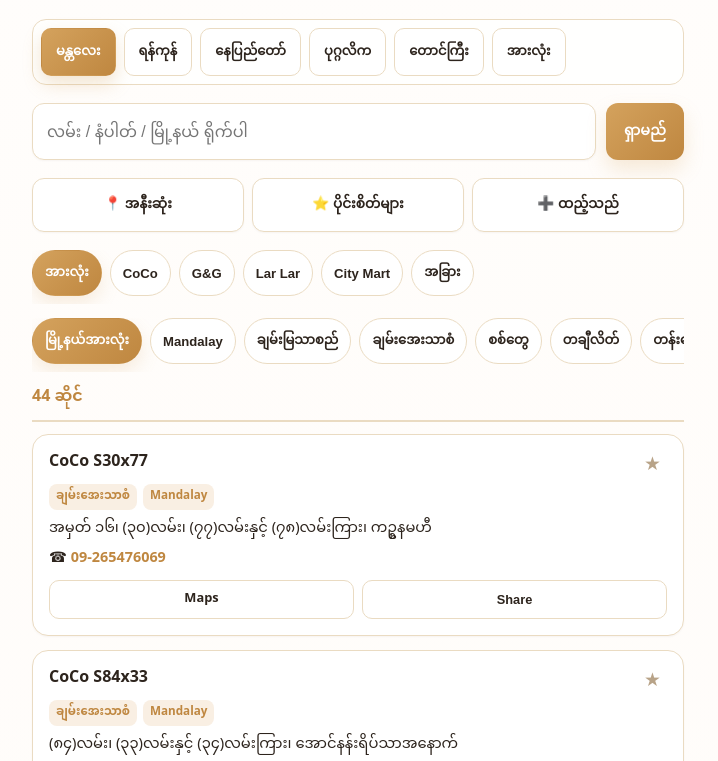
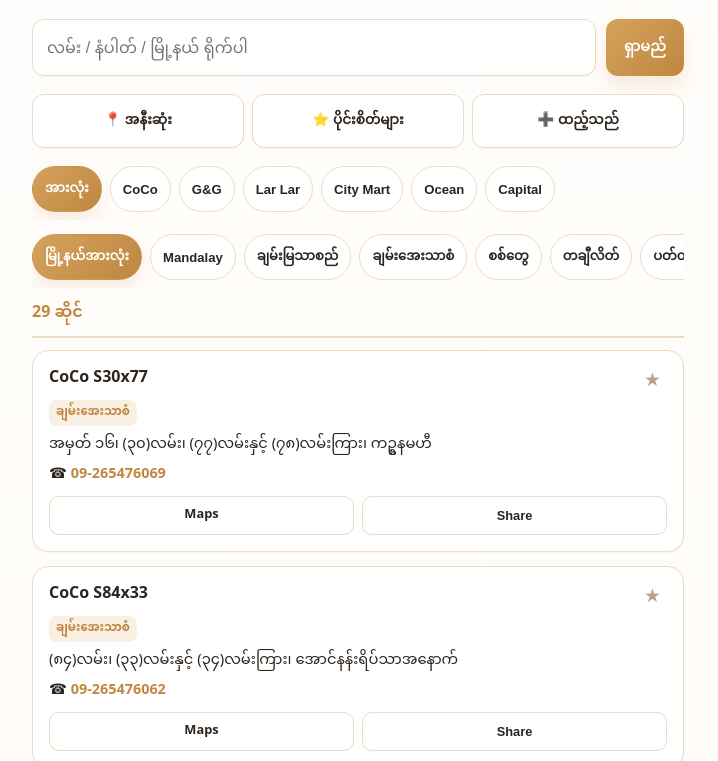
Before and after one commit to han090-cs/mandalay-minimart, a plain HTML site: page index.html in a window 1280 px wide. Shown: the part 99-860 px from the top of the page, without its empty margins (282-1000 px from the left). Drawn offline with Linux system fonts and the light colour scheme.

Commit message:
Focus app exclusively on Mandalay only - remove city selector and show only Mandalay shops with street-based search

```diff
--- a/index.html
+++ b/index.html
@@ -6,7 +6,7 @@
   <meta name="theme-color" content="#D4A574">
   <meta name="description" content="Myanmar convenience store and minimart finder">
   <meta name="apple-mobile-web-app-capable" content="yes">
-  <title>Myanmar Minimart Finder</title>
+  <title>Mandalay Minimart Finder</title>
   <style>
     :root {
       --bg: #fefbf7;
@@ -20,8 +20,6 @@
       --accent-soft: #f9efe3;
       --shadow-sm: 0 1px 2px rgba(45,36,29,.04);
       --shadow: 0 10px 24px rgba(45,36,29,.08);
-      --success: #2d7a5d;
-      --danger: #b5473a;
     }
 
     * { box-sizing: border-box; }
@@ -53,40 +51,6 @@
       font-size: 0.9rem;
       color: var(--text-muted);
       letter-spacing: 0.02em;
-    }
-
-    .city-selector {
-      display: flex;
-      gap: 8px;
-      margin-bottom: 18px;
-      padding: 8px;
-      border: 1px solid var(--border);
-      border-radius: 14px;
-      background: rgba(255,255,255,0.7);
-      backdrop-filter: blur(6px);
-      flex-wrap: wrap;
-    }
-    .city-btn {
-      padding: 9px 14px;
-      border: 1px solid var(--border);
-      border-radius: 10px;
-      background: var(--surface);
-      cursor: pointer;
-      font-size: 0.82rem;
-      font-weight: 700;
-      color: var(--text);
-      transition: all 0.2s ease;
-    }
-    .city-btn:hover {
-      border-color: var(--accent);
-      background: var(--accent-soft);
-      transform: translateY(-1px);
-    }
-    .city-btn.active {
-      background: linear-gradient(135deg, var(--accent) 0%, var(--accent-strong) 100%);
-      color: white;
-      border-color: transparent;
-      box-shadow: 0 8px 18px rgba(212,162,93,0.28);
     }
 
     .search-box {
@@ -434,18 +398,15 @@
       .search-box { flex-direction: column; }
       .actions { grid-template-columns: 1fr 1fr; }
       dialog { width: 95vw; padding: 16px; }
-      .city-selector { gap: 6px; }
     }
   </style>
 </head>
 <body>
   <div class="container">
     <header>
-      <div class="logo">🏪 Myanmar Minimart</div>
-      <div class="subtitle">CoCo · G&G · Lar Lar · City Mart ရှာဖွေရေး</div>
+      <div class="logo">🏪 Mandalay Minimart</div>
+      <div class="subtitle">လမ်းနာမည်နဲ့ ရှာဖွေပါ</div>
     </header>
-
-    <div class="city-selector" id="citySelector"></div>
 
     <div class="search-box">
       <input id="search" type="search" placeholder="လမ်း / နံပါတ် / မြို့နယ် ရိုက်ပါ" aria-label="Search">
@@ -481,6 +442,8 @@
           <option value="G&G">G&G</option>
           <option value="Lar Lar">Lar Lar</option>
           <option value="City Mart">City Mart</option>
+          <option value="Ocean">Ocean</option>
+          <option value="Capital">Capital</option>
           <option value="Other">အခြား</option>
         </select>
       </div>
@@ -489,11 +452,11 @@
         <input id="fName" type="text" placeholder="CoCo Branch 1" required>
       </div>
       <div class="form-group">
-        <label>လိပ်စာ</label>
+        <label>လိပ်စာ / လမ်းနာမည်</label>
         <input id="fAddr" type="text" placeholder="(84) လမ်း၊ (30x77)" required>
       </div>
       <div class="form-group">
-        <label>မြို့နယ် / ရှပ်</label>
+        <label>မြို့နယ်</label>
         <input id="fTown" type="text" placeholder="ချမ်းအေးသာစံ" required>
       </div>
       <div class="form-group">
@@ -517,16 +480,8 @@
       ['G&G', 'G&G'],
       ['Lar Lar', 'Lar Lar'],
       ['City Mart', 'City Mart'],
-      ['Other', 'အခြား']
-    ];
-
-    const CITIES = [
-      ['Mandalay', 'မန္တလေး'],
-      ['Yangon', 'ရန်ကုန်'],
-      ['Naypyidaw', 'နေပြည်တော်'],
-      ['Bagan', 'ပုဂ္ဂလိက'],
-      ['Taunggyi', 'တောင်ကြီး'],
-      ['All', 'အားလုံး']
+      ['Ocean', 'Ocean'],
+      ['Capital', 'Capital']
     ];
 
     const state = {
@@ -534,7 +489,6 @@
       mine: [],
       brand: 'all',
       town: 'all',
-      city: 'Mandalay',
       query: '',
       favOnly: false,
       pos: null,
@@ -544,30 +498,16 @@
     const $ = (sel) => document.querySelector(sel);
     const $$ = (sel) => [...document.querySelectorAll(sel)];
 
-    function normalizeText(value) {
-      return String(value || '')
-        .toLowerCase()
-        .replace(/[\u200B-\u200D\uFEFF]/g, '')
-        .replace(/[^\p{L}\p{N}\s]/gu, ' ')
-        .replace(/\s+/g, ' ')
-        .trim();
-    }
-
-    function resolveCity(shop) {
-      const text = [shop.city_mm, shop.state_mm, shop.township_mm, shop.address_mm, shop.name].join(' ');
-      const n = normalizeText(text);
-
-      if (n.includes('yangon') || n.includes('ရန်ကုန်') || n.includes('rangoon')) return 'Yangon';
-      if (n.includes('naypyidaw') || n.includes('နေပြည်တော်')) return 'Naypyidaw';
-      if (n.includes('bagan') || n.includes('ပုဂ္ဂလိက') || n.includes('ဗုဒ္ဓဂယာ')) return 'Bagan';
-      if (n.includes('taunggyi') || n.includes('တောင်ကြီး')) return 'Taunggyi';
-      if (n.includes('mandalay') || n.includes('မန္တလေး')) return 'Mandalay';
-      return 'Mandalay';
-    }
-
-    function cityMatches(shop, cityName) {
-      if (cityName === 'All') return true;
-      return resolveCity(shop) === cityName;
+    function isMandalay(shop) {
+      const text = [shop.city_mm, shop.state_mm, shop.township_mm, shop.address_mm, shop.name].join(' ').toLowerCase();
+      return !text.includes('yangon') &&
+             !text.includes('ရန်ကုန်') &&
+             !text.includes('naypyidaw') &&
+             !text.includes('နေပြည်တော်') &&
+             !text.includes('bagan') &&
+             !text.includes('ပုဂ္ဂလိက') &&
+             !text.includes('taunggyi') &&
+             !text.includes('တောင်ကြီး');
     }
 
     function esc(str) {
@@ -605,7 +545,7 @@
 
     function mapsUrl(shop) {
       if (shop.lat && shop.lng) return `https://www.google.com/maps/search/?api=1&query=${shop.lat},${shop.lng}`;
-      const cityHint = shop.city_mm || shop.township_mm || shop.state_mm || 'Mandalay';
+      const cityHint = shop.city_mm || shop.township_mm || 'မန္တလေး';
       return `https://www.google.com/maps/search/?api=1&query=${encodeURIComponent(shop.address_mm || shop.name || '')} ${encodeURIComponent(cityHint)}`;
     }
 
@@ -620,7 +560,7 @@
         const hay = norm([s.brand_name, s.name, s.branch, s.address_mm, s.township_mm, s.phone].join(' '));
         return (state.brand === 'all' || s.brand_name === state.brand) &&
                (state.town === 'all' || s.township_mm === state.town) &&
-               cityMatches(s, state.city) &&
+               isMandalay(s) &&
                (!state.favOnly || state.favs.has(s.id)) &&
                q.every(t => hay.includes(t));
       });
@@ -632,10 +572,10 @@
 
       $('#count').textContent = `${rows.length} ဆိုင်`;
 
-      $('#cards').innerHTML = !rows.length ? '<div class="empty"><div class="empty-icon">🔍</div>သည်မည်သည့်အချက်အလက်မျှမတွေ့ပါ</div>'
+      $('#cards').innerHTML = !rows.length ? '<div class="empty"><div class="empty-icon">🔍</div>ရှာလိုတဲ့ ဆိုင်မမတွေ့ပါ</div>'
         : rows.map((s, i) => {
           const isFav = state.favs.has(s.id);
-          const dist = s._d ? `<div class="card-distance">📍 ${s._d.toFixed(1)} km</div>` : '';
+          const distText = s._d ? `<div class="card-distance">📍 ${s._d.toFixed(1)} km</div>` : '';
           return `
             <div class="card">
               <div class="card-header">
@@ -643,12 +583,11 @@
                 <button class="card-badge ${isFav ? 'active' : ''}" data-fav="${esc(s.id)}">★</button>
               </div>
               <div class="card-meta">
-                <span class="meta-tag">${esc(s.township_mm || 'Myanmar')}</span>
-                <span class="meta-tag">${esc(resolveCity(s))}</span>
+                <span class="meta-tag">${esc(s.township_mm || 'မန္တလေး')}</span>
               </div>
               <div class="card-address">${esc(s.address_mm || s.name || 'လိပ်စာမရှိ')}</div>
               ${s.phone ? `<div class="card-phone">☎ <a href="tel:${encodeURIComponent(s.phone)}">${esc(s.phone)}</a></div>` : ''}
-              ${dist}
+              ${distText}
               <div class="card-actions">
                 <a class="card-link" target="_blank" rel="noopener" href="${mapsUrl(s)}">Maps</a>
                 ${s.foodpanda_url ? `<a class="card-link" target="_blank" rel="noopener" href="${s.foodpanda_url}">Food</a>` : ''}
@@ -680,24 +619,10 @@
       `).join('');
       $$('#brands [data-brand]').forEach(b => { b.onclick = () => { state.brand = b.dataset.brand; render(); }; });
 
-      const towns = [...new Set(state.shops.concat(state.mine).filter(s => cityMatches(s, state.city)).map(s => s.township_mm).filter(Boolean))].sort();
+      const towns = [...new Set(state.shops.concat(state.mine).filter(s => isMandalay(s)).map(s => s.township_mm).filter(Boolean))].sort();
       $('#towns').innerHTML = [['all', 'မြို့နယ်အားလုံး'], ...towns.map(t => [t, t])]
         .map(([v, l]) => `<button class="filter-chip ${state.town === v ? 'active' : ''}" data-town="${v}">${esc(l)}</button>`).join('');
       $$('#towns [data-town]').forEach(b => { b.onclick = () => { state.town = b.dataset.town; render(); }; });
-    }
-
-    function renderCities() {
-      $('#citySelector').innerHTML = CITIES.map(([v, l]) => `
-        <button type="button" class="city-btn ${state.city === v ? 'active' : ''}" data-city="${v}">${esc(l)}</button>
-      `).join('');
-      $$('#citySelector [data-city]').forEach(b => {
-        b.onclick = () => {
-          state.city = b.dataset.city;
-          state.town = 'all';
-          renderCities();
-          render();
-        };
-      });
     }
 
     function loadData() {
@@ -707,7 +632,6 @@
           state.shops = d.shops || [];
           state.mine = JSON.parse(localStorage.getItem('mine') || '[]');
           state.favs = new Set(JSON.parse(localStorage.getItem('favs') || '[]'));
-          renderCities();
           render();
         })
         .catch(() => {
@@ -756,7 +680,7 @@
         branch: '',
         address_mm: $('#fAddr').value,
         township_mm: $('#fTown').value,
-        city_mm: state.city,
+        city_mm: 'မန္တလေး',
         phone: $('#fPhone').value,
         lat: fPos?.lat,
         lng: fPos?.lng
```
